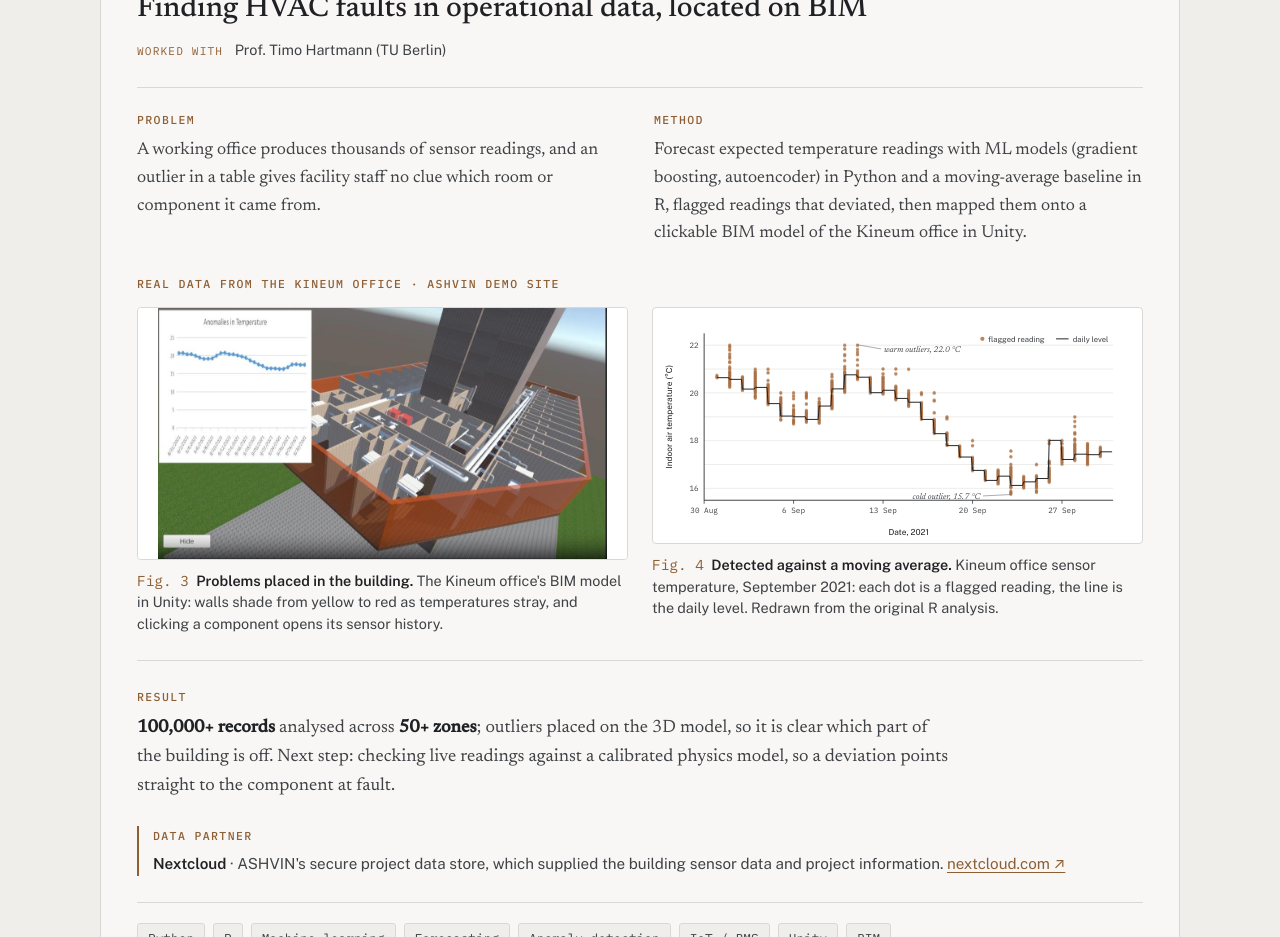
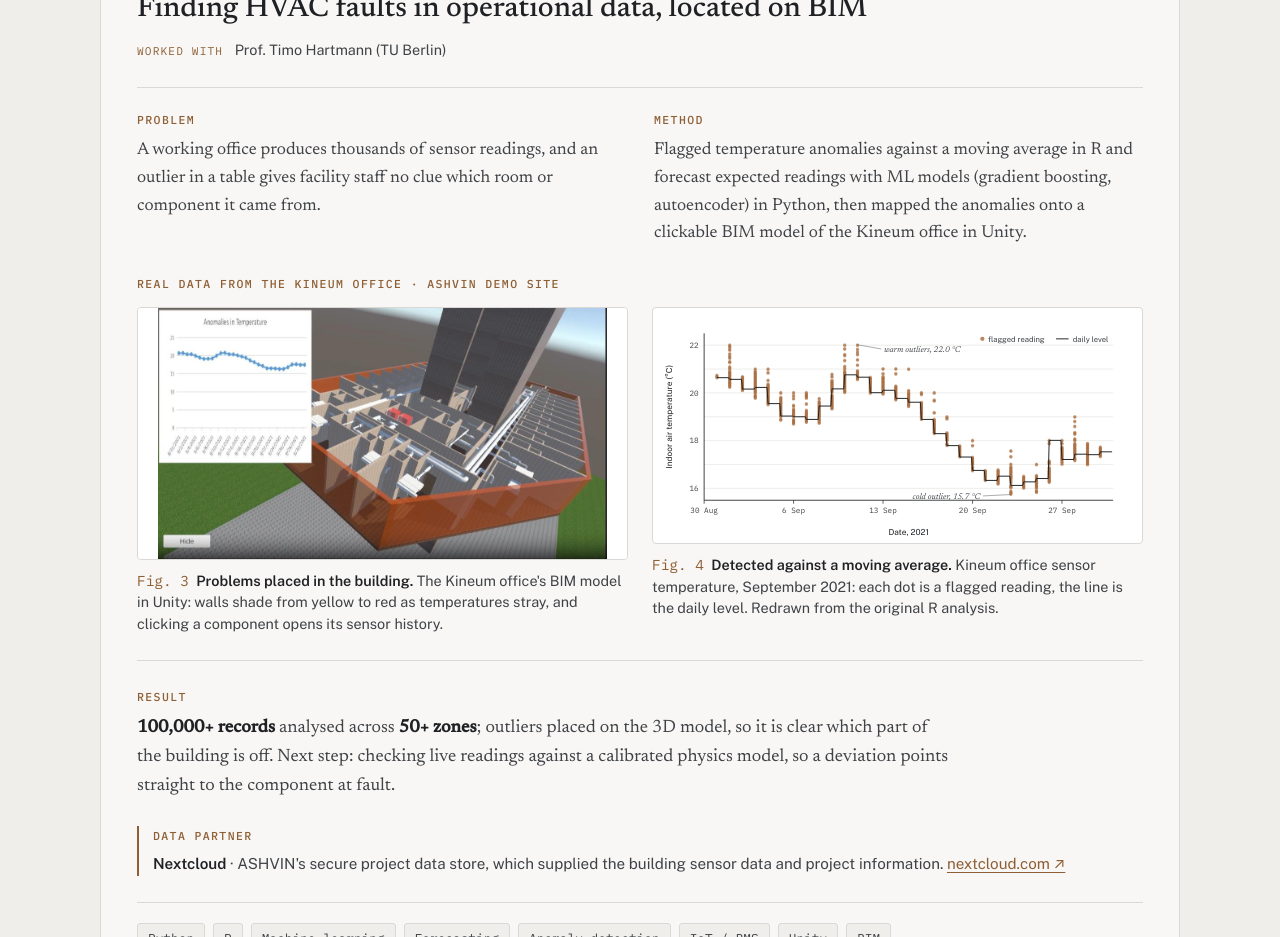
Before and after one commit to jbellocode/portfolio, a plain HTML site: page index.html in a window 1280 px wide. Shown: the part 3380-4317 px from the top of the page. Drawn offline with nearby package versions, Linux system fonts and the light colour scheme.

Commit message:
Keep anomaly detection wording in ASHVIN method alongside ML forecasting

```diff
--- a/index.html
+++ b/index.html
@@ -198,7 +198,7 @@
           </header>
           <div class="abstract two">
             <div><h4>Problem</h4><p>A working office produces thousands of sensor readings, and an outlier in a table gives facility staff no clue which room or component it came from.</p></div>
-            <div><h4>Method</h4><p>Forecast expected temperature readings with ML models (gradient boosting, autoencoder) in Python and a moving-average baseline in R, flagged readings that deviated, then mapped them onto a clickable BIM model of the Kineum office in Unity.</p></div>
+            <div><h4>Method</h4><p>Flagged temperature anomalies against a moving average in R and forecast expected readings with ML models (gradient boosting, autoencoder) in Python, then mapped the anomalies onto a clickable BIM model of the Kineum office in Unity.</p></div>
           </div>
           <div class="feature-figs">
             <p class="gal-h">Real data from the Kineum office · ASHVIN demo site</p>
```
